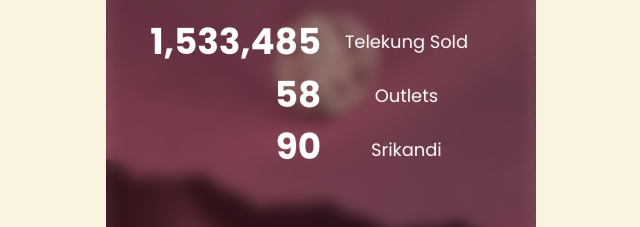
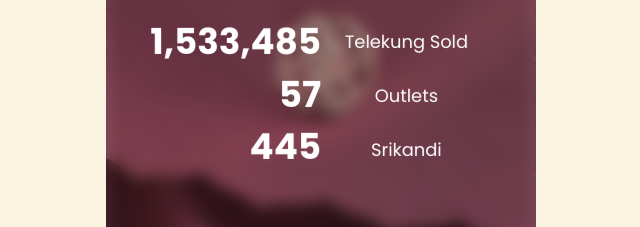
Before and after one commit to Enda-Group/sk15-landing-page, a Next.js app: page / in a window 1280 px wide. Shown: the part 8690-8917 px from the top of the page, without its empty margins (319-959 px from the left). Built offline with nearby package versions, Linux system fonts and the light colour scheme; a web font is replaced by a local one.

Commit message:
fix n.o. sri  kandi and outlet

```diff
--- a/src/components/CounterZoom/styles.module.scss
+++ b/src/components/CounterZoom/styles.module.scss
@@ -31,7 +31,7 @@
             justify-content: center;
                 font-size: 0.5rem;
                 text-align: center;
-                // background: rgba(255, 255, 255, 0.5);
+                will-change: backdrop-filter;
                 backdrop-filter: blur(5px);
                 padding: 0.5rem;
                 border-radius: 8px;
--- a/src/components/Outlet/index.tsx
+++ b/src/components/Outlet/index.tsx
@@ -2,7 +2,7 @@ import React, { useEffect, useRef } from "react";
 import anime from "animejs";
 
 const Outlet = () => {
-  const countRef58 = useRef<HTMLDivElement>(null);
+  const countRef57 = useRef<HTMLDivElement>(null);
   const countRef90 = useRef<HTMLDivElement>(null);
 
   useEffect(() => {
@@ -36,8 +36,8 @@ const Outlet = () => {
       observer.observe(el);
     };
 
-    if (countRef58.current) {
-      makeCountup(countRef58.current);
+    if (countRef57.current) {
+      makeCountup(countRef57.current);
     }
     if (countRef90.current) {
       makeCountup(countRef90.current);
@@ -47,15 +47,15 @@ const Outlet = () => {
   return (
     <div>
       <div className="grid grid-cols-2 justify-center items-center">
-        <div ref={countRef58} className="font-poppins font-bold text-[1.2rem] text-right">
-          58
+        <div ref={countRef57} className="font-poppins font-bold text-[1.2rem] text-right">
+          57
         </div>
         <h3 className="font-poppins text-[0.6rem]">Outlets</h3>
       </div>
 
       <div className="grid grid-cols-2 justify-center items-center">
         <div ref={countRef90} className="font-poppins font-bold text-[1.2rem] text-right">
-          90
+          445
         </div>
         <h3 className="font-poppins text-[0.6rem]">Srikandi</h3>
       </div>
--- a/tailwind.config.ts
+++ b/tailwind.config.ts
@@ -17,7 +17,9 @@ const config: Config = {
       },
     },
   },
-  plugins: [],
+  plugins: [
+
+  ],
 };
 
 export default config;
```
